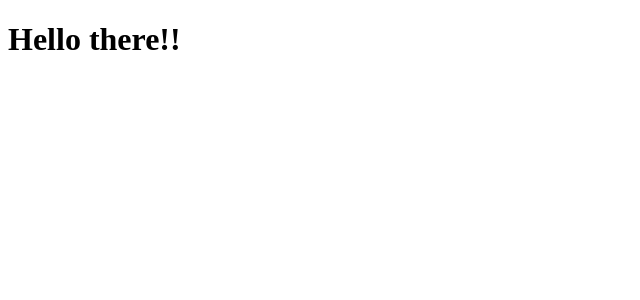
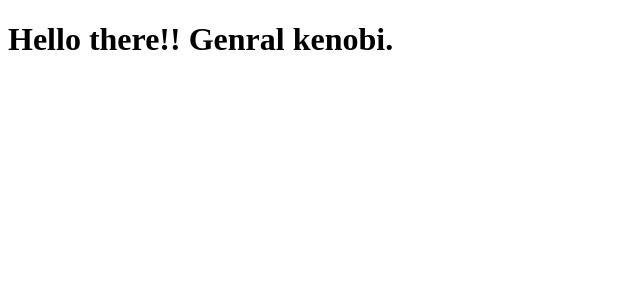
Before and after one commit to andreapavia/egghead-wepback-course, a React app: page / in a window 1280 px wide. Shown: the top 300 px of the page, without its empty margins (0-640 px from the left). Built offline with nearby package versions, Linux system fonts and the light colour scheme.

Commit message:
use webpack-dev-server for development

```diff
--- a/package.json
+++ b/package.json
@@ -5,7 +5,7 @@
   "main": "index.js",
   "scripts": {
     "build": "webpack --config webpack.config.prod.js",
-    "dev": "webpack --watch --config webpack.config.dev.js",
+    "dev": "webpack-dev-server --watch --config webpack.config.dev.js",
     "test": "echo \"Error: no test specified\" && exit 1"
   },
   "author": "",
@@ -19,6 +19,7 @@
     "html-webpack-plugin": "^3.2.0",
     "webpack": "^4.31.0",
     "webpack-cli": "^3.3.2",
+    "webpack-dev-server": "^3.4.1",
     "webpack-merge": "^4.2.1"
   },
   "dependencies": {
--- a/src/App.js
+++ b/src/App.js
@@ -3,7 +3,7 @@ import React from 'react';
 class App extends React.Component {
     render() {
         return (
-            <h1>Hello there!!</h1>
+            <h1>Hello there!! Genral kenobi.</h1>
         )
     }
 }
--- a/webpack.config.dev.js
+++ b/webpack.config.dev.js
@@ -2,5 +2,8 @@ const baseConfig = require('./webpack.config.base')
 const merge = require('webpack-merge')
 
 module.exports = merge(baseConfig, {
-    mode: 'development'
+    mode: 'development',
+    devServer: {
+        port: 3000
+    }
 })
```
Also changed, not shown: 1 other file (tests, documents, lock files or other folders).
